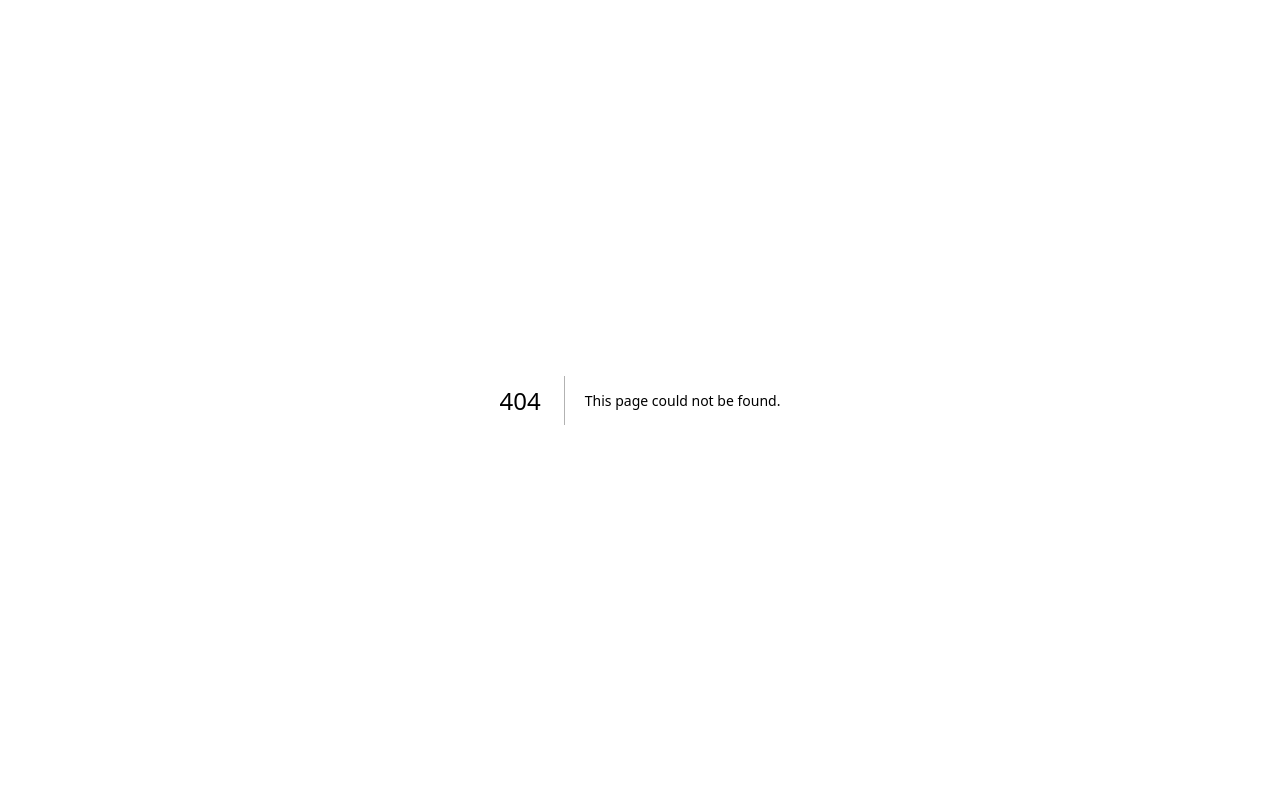
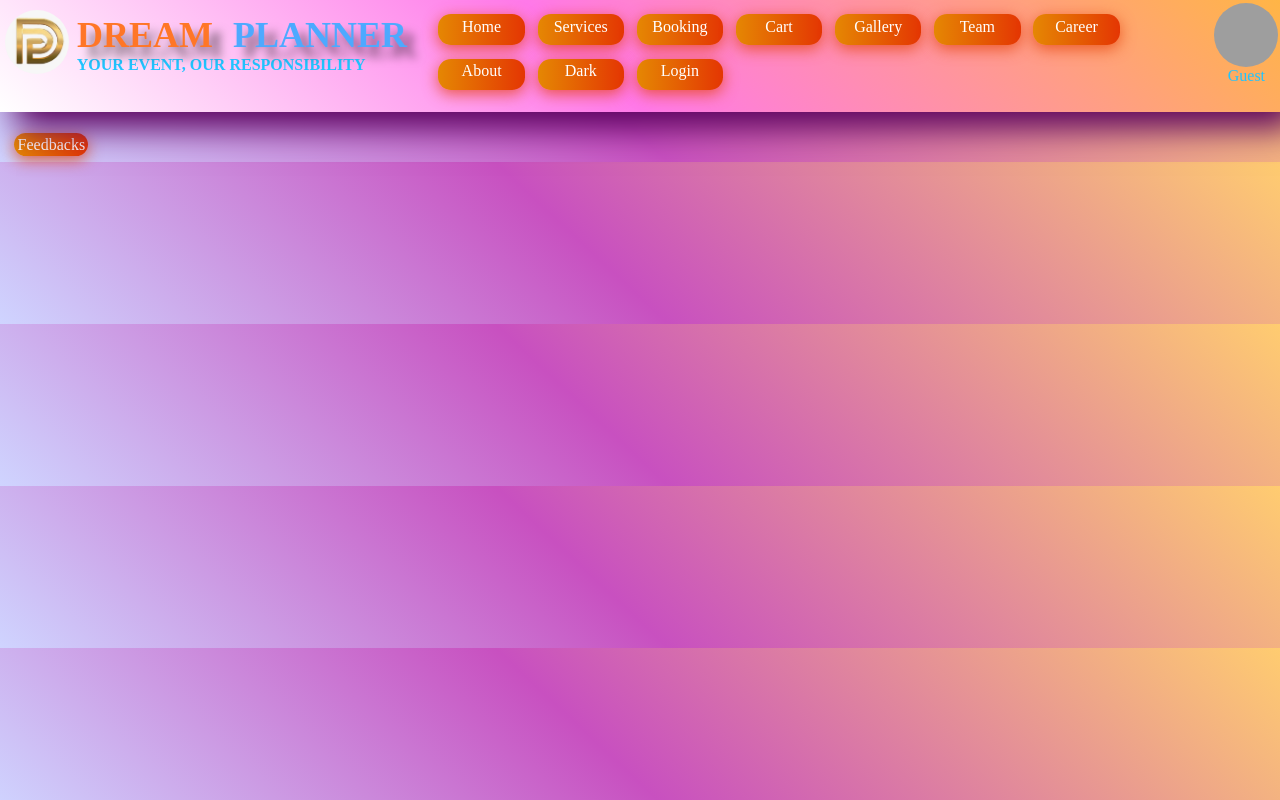
Before and after one commit to aryanbaba4199/DP, a Next.js app: page /Admin/main in a window 1280 px wide. Before the commit this address had no page. Built offline with nearby package versions, Linux system fonts and the light colour scheme; no server answers; grey boxes are pictures that could not be loaded; a web font is replaced by a local one.

Commit message:
adsense linked

```diff
--- /dev/null
+++ b/pages/Admin/main.jsx
@@ -0,0 +1,31 @@
+import React from 'react'
+import Header from '../Home/header'
+import { useSession } from 'next-auth/react'
+import { useEffect } from 'react';
+
+export default function () {
+    const {data : session} = useSession();
+
+    //----------Showing All Feedback ----------
+    const feedbackData = async (req, res) => {
+        try{
+
+        }
+        catch(e){
+            console.log(e.message);
+        }
+    }
+
+
+  return (
+    <>
+    <Header/>
+    <div className='homeblank'></div>
+    <div>
+        <text className='bio btn-support' onClick={feedbackData}>
+            Feedbacks
+        </text>
+    </div>
+    </>
+  )
+}
--- a/pages/Home/header.jsx
+++ b/pages/Home/header.jsx
@@ -69,6 +69,17 @@ function Tabmenu() {
       window.location.href = "/DP/booking";
     }
   };
+
+  //-------Admin Functionality -------
+  let useremail = "";
+  if (session) {
+    useremail = session.user.email;
+  }
+  const allowedEmails = [
+    "aryanbaba4199@gmail.com",
+    "dreamplanner4199@gmail.com",
+    "an.rajdubey@gmail.com",
+  ];
 
   return (
     <>
@@ -151,6 +162,13 @@ function Tabmenu() {
               Login
             </text>
           )}
+        {
+          session && allowedEmails.includes(useremail)&& (
+            <Link href="/Admin/main" className="bio btn-support">
+            <text >Admin</text>
+            </Link>
+          )
+        }
         </div>
         <div className="user-container">
           <div className="auth1">
--- a/pages/_app.js
+++ b/pages/_app.js
@@ -1,22 +1,20 @@
+import '../styles/global.css';
+import { SessionProvider } from 'next-auth/react';
+import { Head } from 'next/document';
 
-import '../styles/global.css';
-import { SessionProvider } from "next-auth/react"
-
-
-function MyApp({
-  Component,
-  pageProps : { session, ...pageProps },
- }) {
-
+function MyApp({ Component, pageProps: { session, ...pageProps } }) {
   return (
-
     <SessionProvider session={session}>
-
+      <Head>
+        <script
+          async
+          src="https://pagead2.googlesyndication.com/pagead/js/adsbygoogle.js?client=ca-pub-9500273332762663"
+          crossorigin="anonymous"
+        />
+      </Head>
 
       <Component {...pageProps} />
-
     </SessionProvider>
-
   );
 }
 
```
